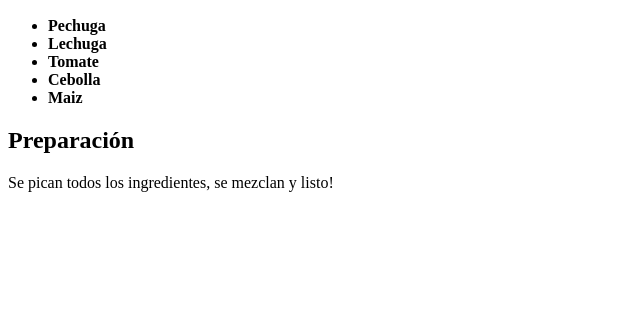
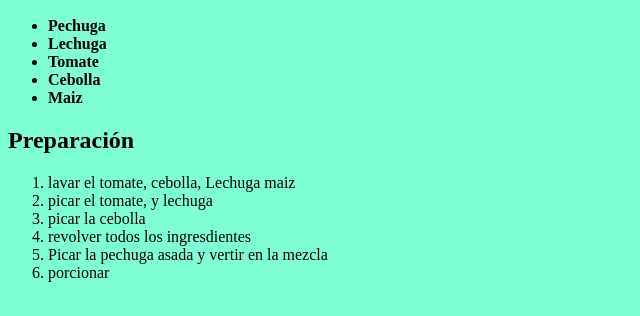
Before and after one commit to guialexander/aspirantes-mir-html-y-css, a plain HTML site: page ejercicio1-html-y-css/index.html in a window 1280 px wide. Shown: the part 434-750 px from the top of the page, without its empty margins (0-640 px from the left). Drawn offline with Linux system fonts and the light colour scheme.

Commit message:
SE realizan los cambios del ejercicio Bonus.

```diff
--- a/ejercicio1-html-y-css/estilos.css
+++ b/ejercicio1-html-y-css/estilos.css
@@ -1,3 +1,6 @@
 h1 {
   color: blue;
 }
+body{
+    background-color: aquamarine;
+}
--- a/ejercicio1-html-y-css/index.html
+++ b/ejercicio1-html-y-css/index.html
@@ -20,7 +20,15 @@
         <li><strong>Maiz</strong></li>
     </ul>
     <h2>Preparación</h2>
-    <p>Se pican todos los ingredientes, se mezclan y listo!</p>
+    <ol>
+        <li>lavar el tomate, cebolla, Lechuga maiz</li>
+        <li>picar el tomate, y lechuga</li>
+        <li>picar la cebolla</li>
+        <li>revolver todos los ingresdientes</li>
+        <li>Picar la pechuga asada y vertir en la mezcla</li>
+        <li>porcionar</li>
+    </ol>
+
 
 
 
```
